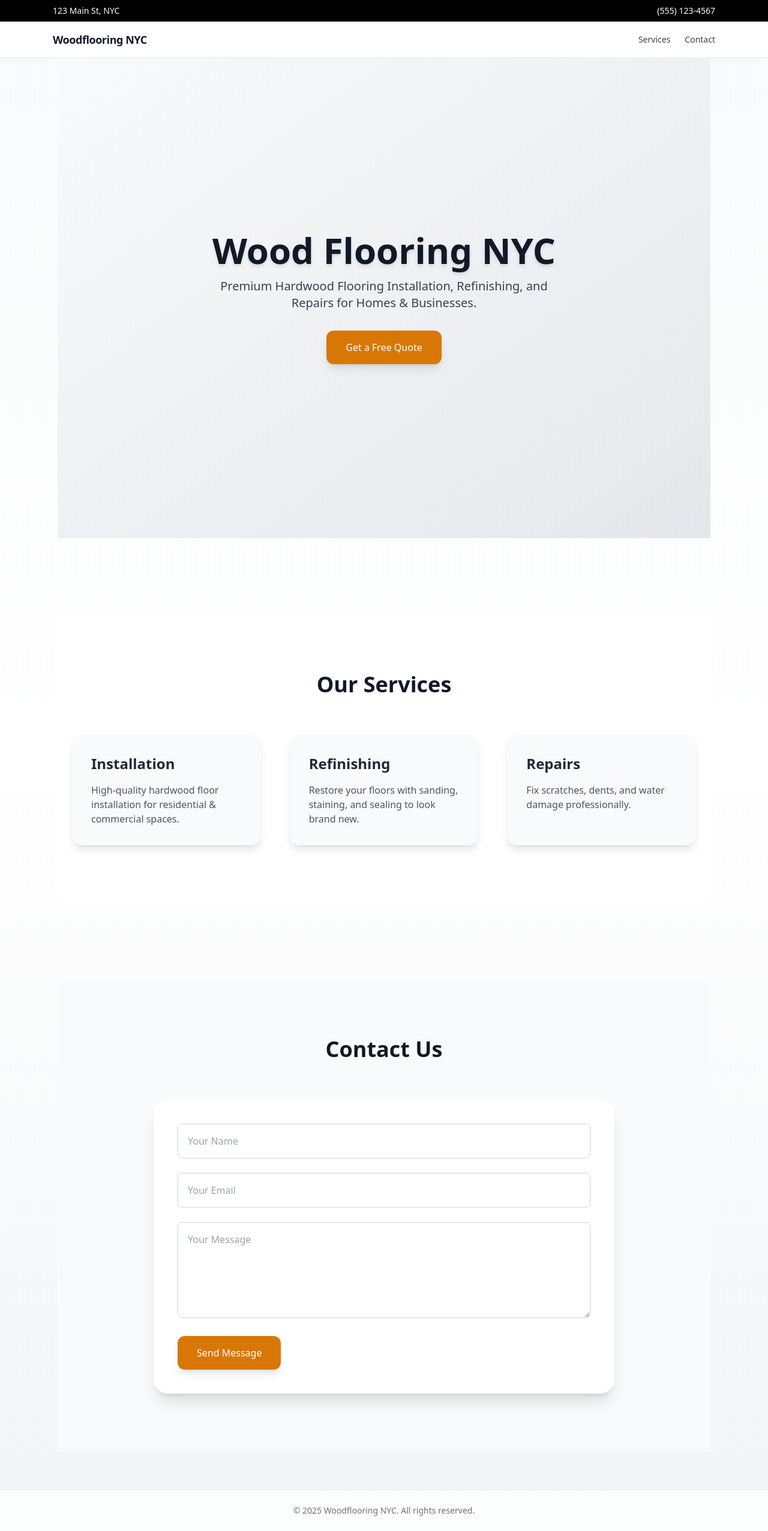
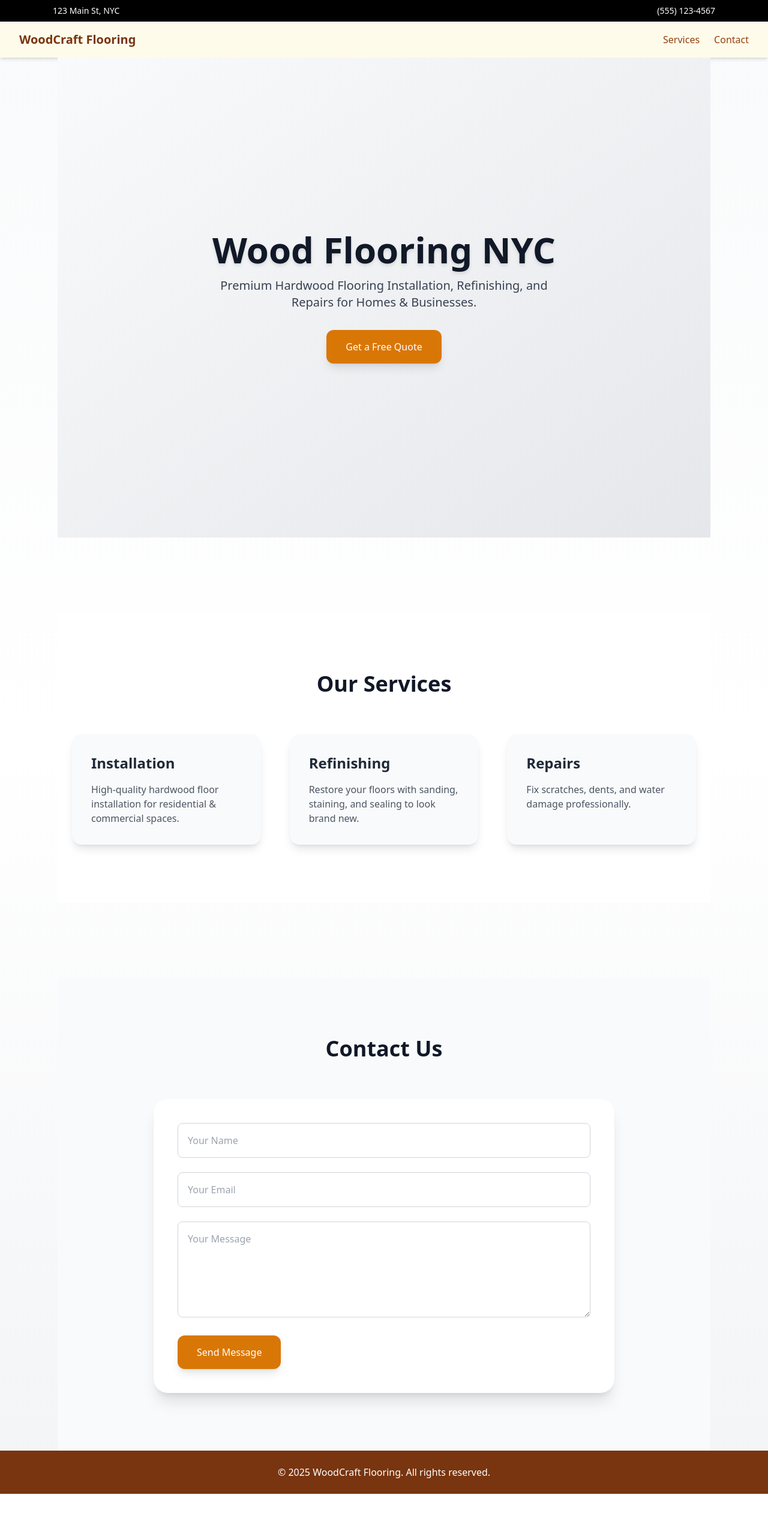
Before and after one commit to owenmoloney/woodflooring-site, a React (Vite) app: page / in a window 1280 px wide. Shown: the whole page at 60% size. After the commit the page ends 2490 px from the top, so only its background shows below. Built offline with nearby package versions, Linux system fonts and the light colour scheme.

Commit message:
New Main Pages Style  Delpoyment

```diff
--- a/src/App.tsx
+++ b/src/App.tsx
@@ -2,6 +2,8 @@
 import Hero from "./components/Hero";
 import Services from "./components/Services";
 import Contact from "./components/Contact";
+import Navbar from "./components/Navbar";
+import Footer from "./components/Footer";
 
 const App = () => {
   return (
@@ -15,19 +17,7 @@
       </div>
 
       {/* Navbar */}
-      <header className="bg-white border-b border-gray-200">
-        <div className="max-w-6xl mx-auto px-6 py-4 flex items-center justify-between">
-          <span className="text-lg font-semibold tracking-tight">Woodflooring NYC</span>
-          <nav className="hidden md:flex gap-6 text-sm font-medium text-gray-700">
-            <a href="#services" className="hover:text-amber-600">
-              Services
-            </a>
-            <a href="#contact" className="hover:text-amber-600">
-              Contact
-            </a>
-          </nav>
-        </div>
-      </header>
+      <Navbar />
 
       <main className="max-w-6xl mx-auto px-4 sm:px-6 lg:px-8 space-y-32">
         <Hero />
@@ -35,11 +25,7 @@
         <Contact />
       </main>
 
-      <footer className="mt-16 border-t border-gray-200 bg-white/80">
-        <div className="max-w-6xl mx-auto px-6 py-6 text-sm text-gray-500 text-center">
-          © {new Date().getFullYear()} Woodflooring NYC. All rights reserved.
-        </div>
-      </footer>
+      <Footer />
     </div>
   );
 };
--- a/src/components/Services.tsx
+++ b/src/components/Services.tsx
@@ -1,6 +1,6 @@
 const Services = () => {
   return (
-    <section className="py-24 bg-white">
+    <section id="services" className="py-24 bg-white">
       <h2 className="text-4xl font-bold text-center mb-16 text-gray-900">
         Our Services
       </h2>
```
